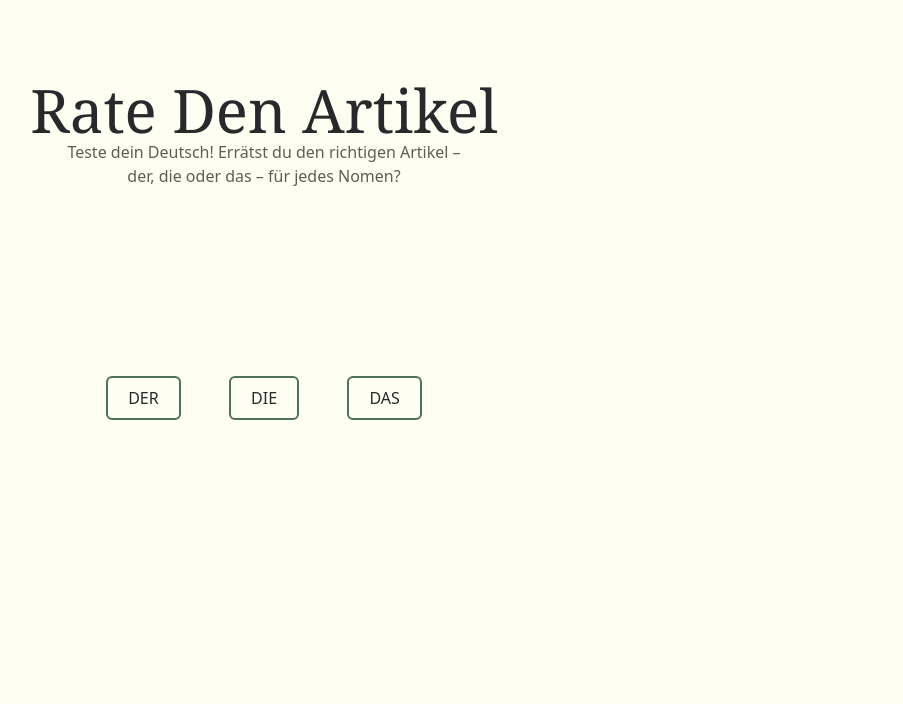
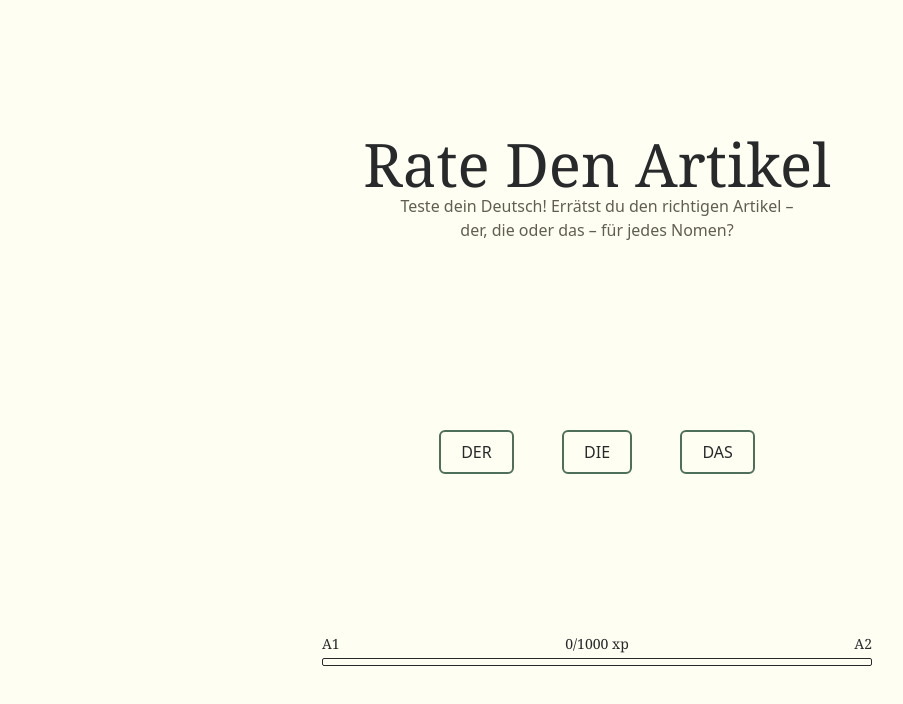
Before and after one commit to nicvlt/rate-den-artikel, a React (Vite) app in the folder frontend/: page / in a window 1280 px wide. Shown: the top 704 px of the page, without its empty margins (43-946 px from the left). Built offline with nearby package versions, Linux system fonts and the light colour scheme; no server answers; a web font is replaced by a local one.

Commit message:
feat(frontend): implement progression system with XP, dynamic leveling (A1-A2-B1), progression bar and feedbacks

```diff
--- a/frontend/src/App.jsx
+++ b/frontend/src/App.jsx
@@ -1,12 +1,17 @@
 import Header from './components/header/Header'
 import Guessing from './components/guessing/Guessing'
+import ProgressBar from './components/progressbar/ProgressBar'
+import { ExperienceProvider } from './contexts/ExperienceContext'
 
 function App() {
   return (
-    <div className='flex flex-col items-center w-[550px] gap-20'>
-      <Header />
-      <Guessing />
-    </div>
+    <ExperienceProvider>
+      <div className='flex flex-col items-center w-[550px] gap-20'>
+        <Header />
+        <Guessing />
+        <ProgressBar />
+      </div>
+    </ExperienceProvider>
   )
 }
 
--- a/frontend/src/components/guessing/Guessing.jsx
+++ b/frontend/src/components/guessing/Guessing.jsx
@@ -2,11 +2,12 @@ import React, { useEffect, useRef, useState } from 'react'
 import Button from '../../ui/Button/Button'
 import IconButton from '../../ui/IconButton/IconButton'
 import { ArrowRight } from 'lucide-react'
+import { useExperience } from '../../contexts/ExperienceContext'
 
 const BACKEND_API_URL = import.meta.env.VITE_BACKEND_URL
-const LEVEL = 'A1' // Currently hardcoded, can be dynamic later
 
 function Guessing() {
+  const { addXp, currentLevel } = useExperience()
   const [word, setWord] = useState('ㅤ') // Unicode whitespace character to avoid layout shift
   const [url, setUrl] = useState(null)
   const [id, setId] = useState(null)
@@ -21,7 +22,7 @@ function Guessing() {
 
   const fetchWord = async () => {
     try {
-      const params = new URLSearchParams({ level: LEVEL })
+      const params = new URLSearchParams({ level: currentLevel })
       const url = `${BACKEND_API_URL}/words/random?${params.toString()}`
       const response = await fetch(url)
       const data = await response.json()
@@ -48,12 +49,12 @@ function Guessing() {
         id: id,
         guess: guess,
       })
-      const url = `${BACKEND_API_URL}/words/check?${params.toString()}`
+      const url = `${BACKEND_API_URL}/words/answer?${params.toString()}`
       console.log(url)
       const response = await fetch(url, { method: 'POST' })
       const data = await response.json()
 
-      const { answer, expected } = data
+      const { answer, expected, xp_awarded } = data
 
       const newStates = {}
       ;['der', 'die', 'das'].forEach((article) => {
@@ -68,7 +69,7 @@ function Guessing() {
 
       setButtonStates(newStates)
 
-      // TODO - Handle score update here
+      addXp(xp_awarded)
     } catch (error) {
       console.error('Error checking answer:', error)
     } finally {
--- /dev/null
+++ b/frontend/src/components/progressbar/ProgressBar.jsx
@@ -0,0 +1,47 @@
+import React, { useState, useEffect } from 'react'
+import { useExperience } from '../../contexts/ExperienceContext'
+
+function ProgressBar() {
+  const { xp, currentLevel, nextLevel, lastAction } = useExperience()
+  const [showNotification, setShowNotification] = useState(false)
+  const [notificationText, setNotificationText] = useState('')
+
+  // Show notification when lastAction changes
+  useEffect(() => {
+    if (lastAction) {
+      setNotificationText(lastAction)
+      setShowNotification(true)
+
+      const timer = setTimeout(() => {
+        setShowNotification(false)
+      }, 2000)
+
+      return () => clearTimeout(timer)
+    }
+  }, [lastAction])
+
+  return (
+    <div id='progress-bar' className='w-full flex flex-col gap-1 items-center'>
+      <div id='progress-bar.text' className='w-full flex justify-between text-(--color-dark) font-serif text-sm relative'>
+        <div>{currentLevel}</div>
+        <div className='relative'>
+          <div
+            className={`absolute bottom-full left-1/2 transform -translate-x-1/2 mb-2 px-2 py-1 bg-(--color-accent) text-white text-xs rounded shadow-lg transition-all duration-300 whitespace-nowrap ${
+              showNotification ? 'opacity-100 translate-y-0' : 'opacity-0 translate-y-2 pointer-events-none'
+            }`}
+          >
+            {notificationText}
+            <div className='absolute top-full left-1/2 transform -translate-x-1/2 w-0 h-0 border-l-4 border-r-4 border-t-4 border-transparent border-t-(--color-accent)'></div>
+          </div>
+          {xp}/1000 xp
+        </div>
+        <div>{nextLevel}</div>
+      </div>
+      <div id='progress-bar.container' className='w-full h-[8px] relative outline outline-1 outline-(--color-dark) outline-offset-[-1px] rounded-xs'>
+        <div id='progress-bar.fill' className='h-full bg-(--color-accent) absolute top-0 left-0 rounded-xs transition-all duration-500' style={{ width: `${(xp / 1000) * 100}%` }}></div>
+      </div>
+    </div>
+  )
+}
+
+export default ProgressBar
--- /dev/null
+++ b/frontend/src/contexts/ExperienceContext.jsx
@@ -0,0 +1,123 @@
+import React, { createContext, useContext, useReducer } from 'react'
+
+const EXPERIENCE_CONFIG = {
+  XP_THRESHOLD: 1000,
+  LEVELS: ['A1', 'A2', 'B1'],
+  MAX_XP_AT_MAX_LEVEL: 1000,
+}
+
+const ExperienceContext = createContext()
+
+const calculateLevelProgression = (currentXp, currentLevelIndex, xpChange) => {
+  let totalXp = currentXp + xpChange
+  let newLevelIndex = currentLevelIndex
+  let actionStatus = ''
+
+  while (totalXp < 0 && newLevelIndex > 0) {
+    newLevelIndex--
+    totalXp = EXPERIENCE_CONFIG.XP_THRESHOLD + totalXp // Add the negative XP to threshold
+    actionStatus = `Leveled down to ${EXPERIENCE_CONFIG.LEVELS[newLevelIndex]}`
+  }
+
+  if (totalXp < 0 && newLevelIndex === 0) {
+    totalXp = 0
+  }
+
+  if (totalXp >= EXPERIENCE_CONFIG.XP_THRESHOLD && newLevelIndex < EXPERIENCE_CONFIG.LEVELS.length - 1) {
+    newLevelIndex++
+    totalXp = 0 // Reset XP to 0 on level up
+    actionStatus = `Leveled up to ${EXPERIENCE_CONFIG.LEVELS[newLevelIndex]}!`
+  }
+
+  if (newLevelIndex === EXPERIENCE_CONFIG.LEVELS.length - 1 && totalXp >= EXPERIENCE_CONFIG.XP_THRESHOLD) {
+    totalXp = EXPERIENCE_CONFIG.MAX_XP_AT_MAX_LEVEL
+  }
+
+  return { totalXp, newLevelIndex, actionStatus }
+}
+
+const formatActionMessage = (xpChange, levelProgression) => {
+  const { newLevelIndex, actionStatus } = levelProgression
+
+  if (actionStatus) {
+    return actionStatus
+  }
+
+  let message = xpChange < 0 ? `${xpChange} XP` : `+${xpChange} XP`
+
+  if (newLevelIndex === EXPERIENCE_CONFIG.LEVELS.length - 1 && levelProgression.totalXp >= EXPERIENCE_CONFIG.XP_THRESHOLD) {
+    message += ' (Max level)'
+  }
+
+  return message
+}
+
+const experienceReducer = (state, action) => {
+  switch (action.type) {
+    case 'ADD_XP': {
+      const levelProgression = calculateLevelProgression(state.xp, state.levelIndex, action.payload)
+      const actionMessage = formatActionMessage(action.payload, levelProgression)
+
+      return {
+        ...state,
+        xp: levelProgression.totalXp,
+        levelIndex: levelProgression.newLevelIndex,
+        lastAction: actionMessage,
+      }
+    }
+    case 'RESET': {
+      return {
+        xp: 0,
+        levelIndex: 0,
+        lastAction: 'Reset to A1',
+      }
+    }
+    default:
+      return state
+  }
+}
+
+const initialState = {
+  xp: 0,
+  levelIndex: 0,
+  lastAction: '',
+}
+
+export const useExperience = () => {
+  const context = useContext(ExperienceContext)
+  if (!context) {
+    throw new Error('useExperience must be used within an ExperienceProvider')
+  }
+  return context
+}
+
+export const ExperienceProvider = ({ children }) => {
+  const [state, dispatch] = useReducer(experienceReducer, initialState)
+
+  const addXp = (xpAwarded) => {
+    dispatch({ type: 'ADD_XP', payload: xpAwarded })
+  }
+
+  const resetXp = () => {
+    dispatch({ type: 'RESET' })
+  }
+
+  const getCurrentLevel = () => {
+    return EXPERIENCE_CONFIG.LEVELS[state.levelIndex]
+  }
+
+  const getNextLevel = () => {
+    return state.levelIndex < EXPERIENCE_CONFIG.LEVELS.length - 1 ? EXPERIENCE_CONFIG.LEVELS[state.levelIndex + 1] : EXPERIENCE_CONFIG.LEVELS[state.levelIndex]
+  }
+
+  const value = {
+    xp: state.xp,
+    addXp,
+    resetXp,
+    currentLevel: getCurrentLevel(),
+    nextLevel: getNextLevel(),
+    lastAction: state.lastAction,
+  }
+
+  return <ExperienceContext.Provider value={value}>{children}</ExperienceContext.Provider>
+}
--- a/frontend/src/index.css
+++ b/frontend/src/index.css
@@ -28,22 +28,22 @@
   text-rendering: optimizeLegibility;
   -webkit-font-smoothing: antialiased;
   -moz-osx-font-smoothing: grayscale;
+
+  /* Layout */
+  display: flex;
+  height: 100vh;
+  width: 100vw;
+  max-width: 100vw;
+  max-height: 100vh;
 }
 
 body {
-  margin: 0;
+  margin: auto auto;
   place-items: center;
   min-width: 320px;
-  max-height: 100vh;
+  max-width: 67%;
+  max-height: 67%;
   font-family: var(--font-body);
   background-color: var(--color-light);
   color: var(--color-dark);
 }
-
-#root {
-  max-width: 1280px;
-  margin: 3em auto;
-  padding: 2rem;
-  text-align: center;
-  background-color: var(--color-light);
-}
```
